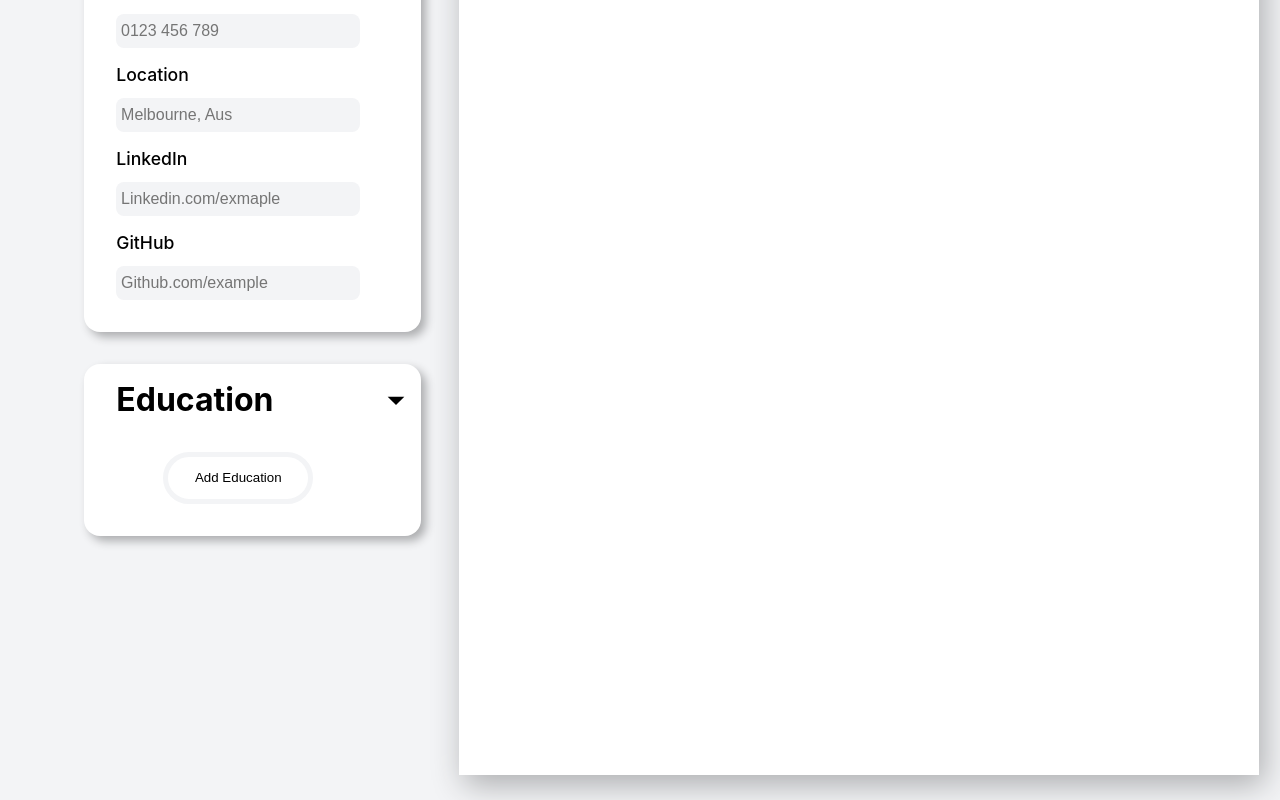
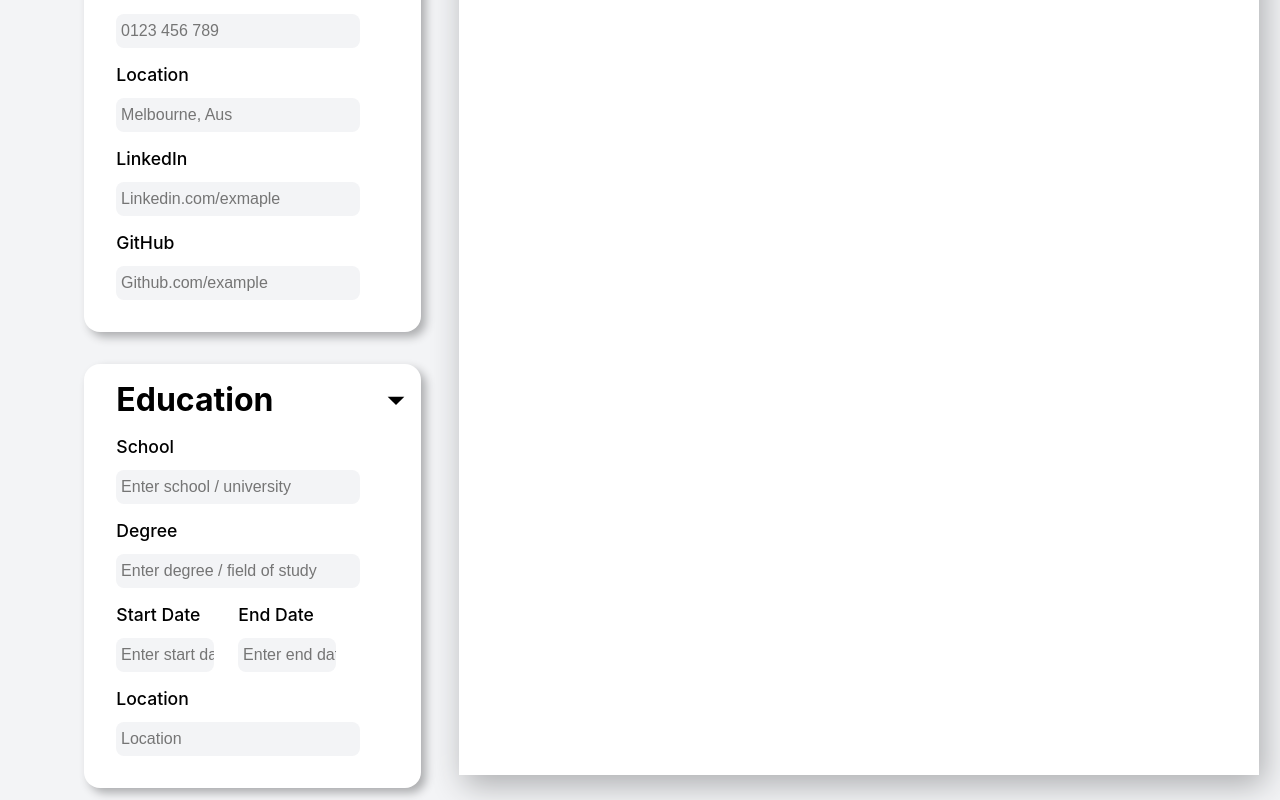
Before and after one commit to DeclanKBrown/CVApplication, a React (Vite) app: page / in a window 1280 px wide. Both pictures are taken after a click on the icon 395 px from the left and 804 px from the top of the page. Shown: the part 404-1204 px from the top of the page. Built offline with nearby package versions, Linux system fonts and the light colour scheme.

Commit message:
Simplified code

```diff
--- a/src/App.jsx
+++ b/src/App.jsx
@@ -11,18 +11,16 @@ export default function App() {
         Location: '',
         LinkedIn: '',
         GitHub: '',
-    })
+    });
 
-    const [education, setEducation] = useState([])
-
-    const [formData, setFormData] = useState({
+    const [education, setEducation] = useState({
         School: '',
         Degree: '',
         Startdate: '',
         Enddate: '',
         Location: '',
         Key: '',
-    })
+    });
 
     function clear() {
         setPersonal({
@@ -32,14 +30,14 @@ export default function App() {
             Location: '',
             LinkedIn: '',
             GitHub: '',
-        })
-        setEducation([])
-        setFormData({
+        });
+        setEducation({
             School: '',
             Degree: '',
             Startdate: '',
             Enddate: '',
             Location: '',
+            Key: '',
         });
     }
 
@@ -51,73 +49,37 @@ export default function App() {
             Location: 'Melbourne, Austrlia',
             LinkedIn: 'Linkedin.com/johnsmith',
             GitHub: 'Github.com/johnsmith',
-        })
-        setEducation([{
+        });
+        setEducation({
             School: 'RMIT',
             Degree: 'Bacholar of Software Engineering',
             Startdate: '01/01/2023',
             Enddate: 'Present',
             Location: 'Melbourne, Australia',
             Key: crypto.randomUUID(),
-        }])
-
+        });
     }
 
-    const [form, setForm] = useState(false)
-
     function handleChange(value, param) {
-        setPersonal({...personal, [param]: value})
-    }
-
-    function handleDelete(e) {
-        e.preventDefault()
-        //Delete Logic
-        setForm(false)
-    }
-
-    function handleCancel(e) {
-        e.preventDefault()
-
-        setFormData({
-            School: '',
-            Degree: '',
-            Startdate: '',
-            Enddate: '',
-            Location: '',
-          });
-
-        setForm(false)
-    }
-
-    function handleSubmit(e) {
-        e.preventDefault()
-
-        const newEducation = {
-            ...formData,
-            Key: crypto.randomUUID()
-        }
-
-        setEducation([...education, newEducation]);
-
-        setFormData({
-            School: '',
-            Degree: '',
-            Startdate: '',
-            Enddate: '',
-            Location: '',
-          });
-
-        setForm(false)
+        setPersonal({ ...personal, [param]: value });
     }
 
     function handleChangeEducation(value, param) {
-        setFormData({...formData, [param]: value})
+        setEducation({ ...education, [param]: value });
     }
 
     return (
         <>
-            <Sidebar handleChange={handleChange} personal={personal} clear={clear} example={example} formData={formData} handleDelete={handleDelete} handleCancel={handleCancel} handleSubmit={handleSubmit} handleChangeEducation={handleChangeEducation} form={form} setForm={setForm} education={education} />
-            <Page personal={personal} education={education} formData={formData}/>
+            <Sidebar
+                handleChange={handleChange}
+                personal={personal}
+                clear={clear}
+                example={example}
+                formData={education}
+                handleChangeEducation={handleChangeEducation}
+                education={education}
+            />
+            <Page personal={personal} education={education} formData={education} />
         </>
-    )
+    );
 }
--- a/src/components/Education.jsx
+++ b/src/components/Education.jsx
@@ -1,37 +1,24 @@
 import '../styles/personal.css'
 import Form from './Form'
 
-export default function Education({ formData, toggleMenu, menu, form, setForm, handleDelete, handleCancel, handleSubmit, handleChangeEducation, education }) {
-
+export default function Education({
+    handleChangeEducation,
+    toggleMenu,
+    menu,
+    education,
+}) {
     return (
         <div className='personal'>
             <div className='top'>
                 <h1 className='title'>Education</h1>
                 <svg className={menu.Education ? 'open' : 'closed'} onClick={() => toggleMenu('Education')} xmlns="http://www.w3.org/2000/svg" viewBox="0 0 24 24"><path d="M7,10L12,15L17,10H7Z" /></svg>
             </div>
-            {menu.Education === true  && (
-                <>
-                {form ? (
-                    <Form formData={formData} handleDelete={handleDelete} handleCancel={handleCancel} handleSubmit={handleSubmit} handleChangeEducation={handleChangeEducation} />
-                ) : (
-                    <>
-                        {education.length > 0 ? (
-                            education.map((degree) => {
-                                return (
-                                    <div className='edu-container' key={degree.Key}>
-                                        <h1>{degree.School}</h1>
-                                    </div>
-                                )
-                            })
-                        ) : null }
-                        <div className='add-education-cont'>
-                            <button id='add-education' onClick={() => setForm(true)}>Add Education</button>
-                        </div>
-                    </>
-                    )
-                }
-                </>
-            )}
+            {menu.Education &&
+                <Form
+                    handleChangeEducation={handleChangeEducation}
+                    education={education}
+                />
+            }
         </div>
     )
 }
--- a/src/components/Form.jsx
+++ b/src/components/Form.jsx
@@ -1,32 +1,25 @@
 import '../styles/personal.css'
 
-export default function Form({ formData, handleDelete, handleCancel, handleSubmit, handleChangeEducation }) {
+export default function Form({ education, handleChangeEducation }) {
     return (
         <form>
             <div className='row'>
                 <label className='label' name='school'>School</label>
-                <input id='inp' type='text' placeholder='Enter school / university' value={formData.School} onChange={(e) => handleChangeEducation(e.target.value, 'School')}></input>
+                <input id='inp' type='text' placeholder='Enter school / university' value={education.School} onChange={(e) => handleChangeEducation(e.target.value, 'School')}></input>
             </div>
             <div className='row'>
                 <label className='label' name='Degree'>Degree</label>
-                <input id='inp' type='text' placeholder='Enter degree / field of study' value={formData.Degree} onChange={(e) => handleChangeEducation(e.target.value, 'Degree')}></input>
+                <input id='inp' type='text' placeholder='Enter degree / field of study' value={education.Degree} onChange={(e) => handleChangeEducation(e.target.value, 'Degree')}></input>
             </div>
             <div className='half-row'>
                 <label className='label start-label' name='start-date'>Start Date</label>
-                <input id='half-inp' type='text' placeholder='Enter start date' value={formData.Startdate} onChange={(e) => handleChangeEducation(e.target.value, 'Startdate')}></input>
+                <input id='half-inp' type='text' placeholder='Enter start date' value={education.Startdate} onChange={(e) => handleChangeEducation(e.target.value, 'Startdate')}></input>
                 <label className='label end-label' name='end-date'>End Date</label>
-                <input id='half-inp' type='text' placeholder='Enter end date' value={formData.Enddate} onChange={(e) => handleChangeEducation(e.target.value, 'Enddate')}></input>
+                <input id='half-inp' type='text' placeholder='Enter end date' value={education.Enddate} onChange={(e) => handleChangeEducation(e.target.value, 'Enddate')}></input>
             </div>
             <div className='row'>
                 <label className='label' name='location'>Location</label>
-                <input id='inp' type='text' placeholder='Location' value={formData.Location} onChange={(e) => handleChangeEducation(e.target.value, 'Location')}></input>
-            </div>
-            <div className='buttons'>
-                <button id='delete' onClick={(e) => handleDelete(e)}>Delete</button>
-                <div className='main-buttons'>
-                    <button id='cancel' onClick={(e) => handleCancel(e)}>Cancel</button>
-                    <button id='submit' onClick={(e) => handleSubmit(e)}>Submit</button>
-                </div>
+                <input id='inp' type='text' placeholder='Location' value={education.Location} onChange={(e) => handleChangeEducation(e.target.value, 'Location')}></input>
             </div>
         </form>
     )
--- a/src/components/Sidebar.jsx
+++ b/src/components/Sidebar.jsx
@@ -4,25 +4,44 @@ import Personal from './Personal'
 import Education from './Education'
 import { useState } from 'react'
 
-export default function Sidebar({ handleChange, personal, clear, example, formData, handleDelete, handleCancel, handleSubmit, handleChangeEducation, form, setForm, education }) {
-
+export default function Sidebar({
+    handleChange,
+    personal,
+    clear,
+    example,
+    handleChangeEducation,
+    education,
+}) {
     const [menu, setMenu] = useState({
         Personal: true,
-        Education: false
-    })
+        Education: false,
+    });
 
     function toggleMenu(param) {
         setMenu((prevMenu) => ({
             ...prevMenu,
-            [param]: !prevMenu[param]
-        }))
+            [param]: !prevMenu[param],
+        }));
     }
 
     return (
         <div className='sidebar'>
-            <SidebarTop clear={clear} example={example} />
-            <Personal handleChange={handleChange} personal={personal} toggleMenu={toggleMenu} menu={menu}/>
-            <Education education={education} formData={formData} toggleMenu={toggleMenu} menu={menu} form={form} setForm={setForm} handleDelete={handleDelete} handleCancel={handleCancel} handleSubmit={handleSubmit} handleChangeEducation={handleChangeEducation}/>
+            <SidebarTop
+                clear={clear}
+                example={example}
+            />
+            <Personal
+                handleChange={handleChange}
+                personal={personal}
+                toggleMenu={toggleMenu}
+                menu={menu}
+            />
+            <Education
+                education={education}
+                handleChangeEducation={handleChangeEducation}
+                toggleMenu={toggleMenu}
+                menu={menu}
+            />
         </div>
-    )
+    );
 }
--- a/src/components/SidebarTop.jsx
+++ b/src/components/SidebarTop.jsx
@@ -3,12 +3,12 @@ import '../styles/sidebarTop.css'
 export default function SidebarTop({ clear, example }) {
     return (
         <div className='top-buttons'>
-            <div className='clear'>
+            <div className='clear' onClick={clear}>
                 <svg xmlns="http://www.w3.org/2000/svg" viewBox="0 0 24 24"><path d="M12,2C17.53,2 22,6.47 22,12C22,17.53 17.53,22 12,22C6.47,22 2,17.53 2,12C2,6.47 6.47,2 12,2M17,7H14.5L13.5,6H10.5L9.5,7H7V9H17V7M9,18H15A1,1 0 0,0 16,17V10H8V17A1,1 0 0,0 9,18Z" /></svg>
-                <h3 id='btn-clear' onClick={clear}>Clear resume</h3>
+                <h3 id='btn-clear'>Clear resume</h3>
             </div>
-            <div className='load'>
-                <h3 id='btn-load' onClick={example}>Load Example</h3>
+            <div className='load' onClick={example}>
+                <h3 id='btn-load'>Load Example</h3>
             </div>
         </div>
     )
--- a/src/styles/personal.css
+++ b/src/styles/personal.css
@@ -148,6 +148,7 @@ form {
     border-bottom: 4px solid #F3F4F6;
     display: grid;
     justify-items: center;
+    cursor: pointer;
 }
 
 .edu-container h1 {
```
Also changed, not shown: src/components/Page.jsx (+8 -26 lines).
